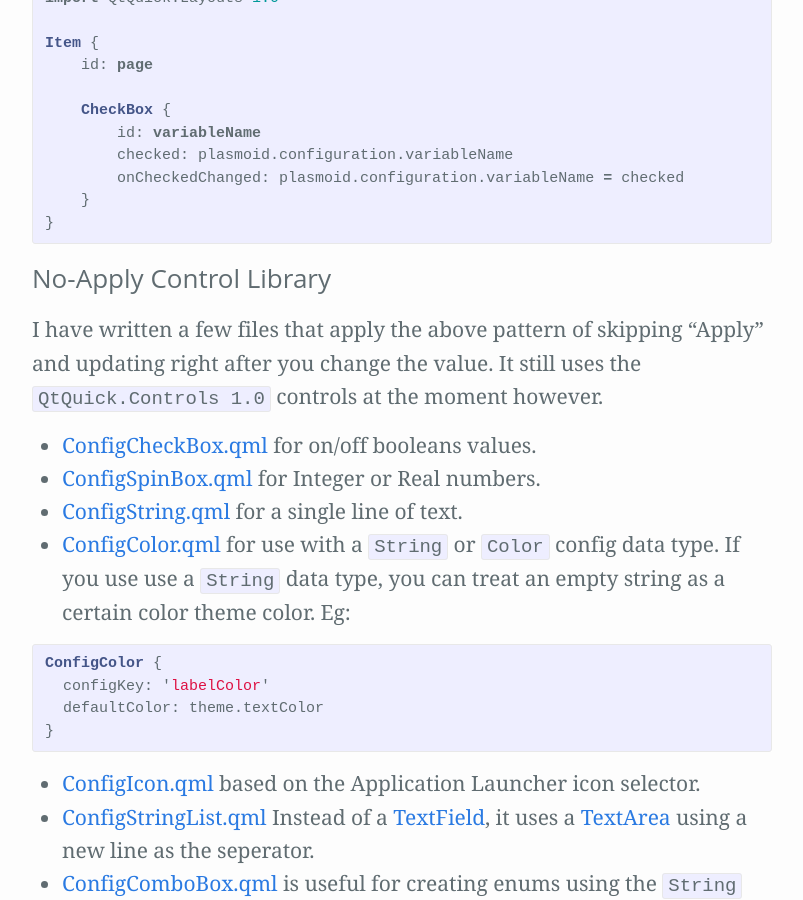
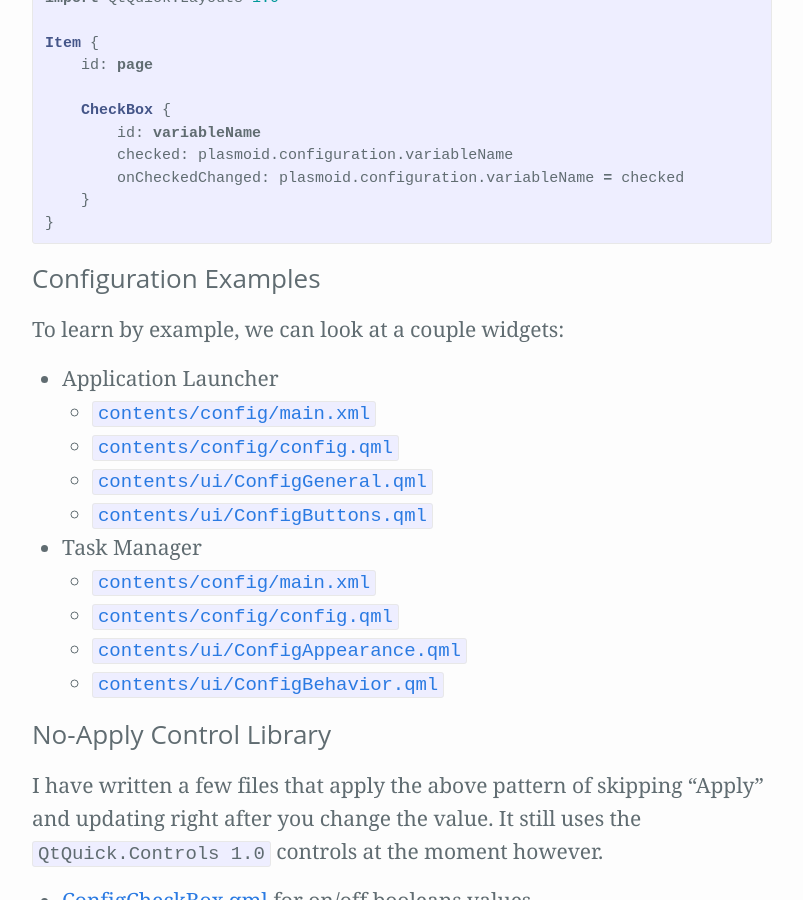
Before and after one commit to Zren/zren.github.io, a Jekyll site: the page built from kde_docs/widget-Configuration.md, in a window 1280 px wide and 900 px high, scrolled down 8814 px. Shown: the whole window, without its empty margins (238-1041 px from the left). Built offline with Jekyll 4.4.1, drawn with Linux system fonts in a browser that asks for light colours; our own code applies the rules of GitHub Pages for plain Markdown files.

Commit message:
Add links to the config files of taskmanager and kickoff as examples.

```diff
--- a/kde_docs/widget-Configuration.md
+++ b/kde_docs/widget-Configuration.md
@@ -374,6 +374,24 @@ Item {
 {% endcapture %}{% include docSection.html label=label sectionLeft=sectionLeft sectionRight=sectionRight %}
 
 
+{% capture label %}Configuration Examples{% endcapture %}
+{% capture sectionLeft %}
+To learn by example, we can look at a couple widgets:
+
+* Application Launcher
+    * [`contents/config/main.xml`](https://invent.kde.org/plasma/plasma-desktop/-/blob/master/applets/kickoff/package/contents/config/main.xml)
+    * [`contents/config/config.qml`](https://invent.kde.org/plasma/plasma-desktop/-/blob/master/applets/kickoff/package/contents/config/config.qml)
+    * [`contents/ui/ConfigGeneral.qml`](https://invent.kde.org/plasma/plasma-desktop/-/blob/master/applets/kickoff/package/contents/ui/ConfigGeneral.qml)
+    * [`contents/ui/ConfigButtons.qml`](https://invent.kde.org/plasma/plasma-desktop/-/blob/master/applets/kickoff/package/contents/ui/ConfigButtons.qml)
+* Task Manager
+    * [`contents/config/main.xml`](https://invent.kde.org/plasma/plasma-desktop/-/blob/master/applets/taskmanager/package/contents/config/main.xml)
+    * [`contents/config/config.qml`](https://invent.kde.org/plasma/plasma-desktop/-/blob/master/applets/taskmanager/package/contents/config/config.qml)
+    * [`contents/ui/ConfigAppearance.qml`](https://invent.kde.org/plasma/plasma-desktop/-/blob/master/applets/taskmanager/package/contents/ui/ConfigAppearance.qml)
+    * [`contents/ui/ConfigBehavior.qml`](https://invent.kde.org/plasma/plasma-desktop/-/blob/master/applets/taskmanager/package/contents/ui/ConfigBehavior.qml)
+{% endcapture %}{% capture sectionRight %}
+{% endcapture %}{% include docSection.html label=label sectionLeft=sectionLeft sectionRight=sectionRight %}
+
+
 {% capture label %}No-Apply Control Library{% endcapture %}
 {% capture sectionLeft %}
 
```
